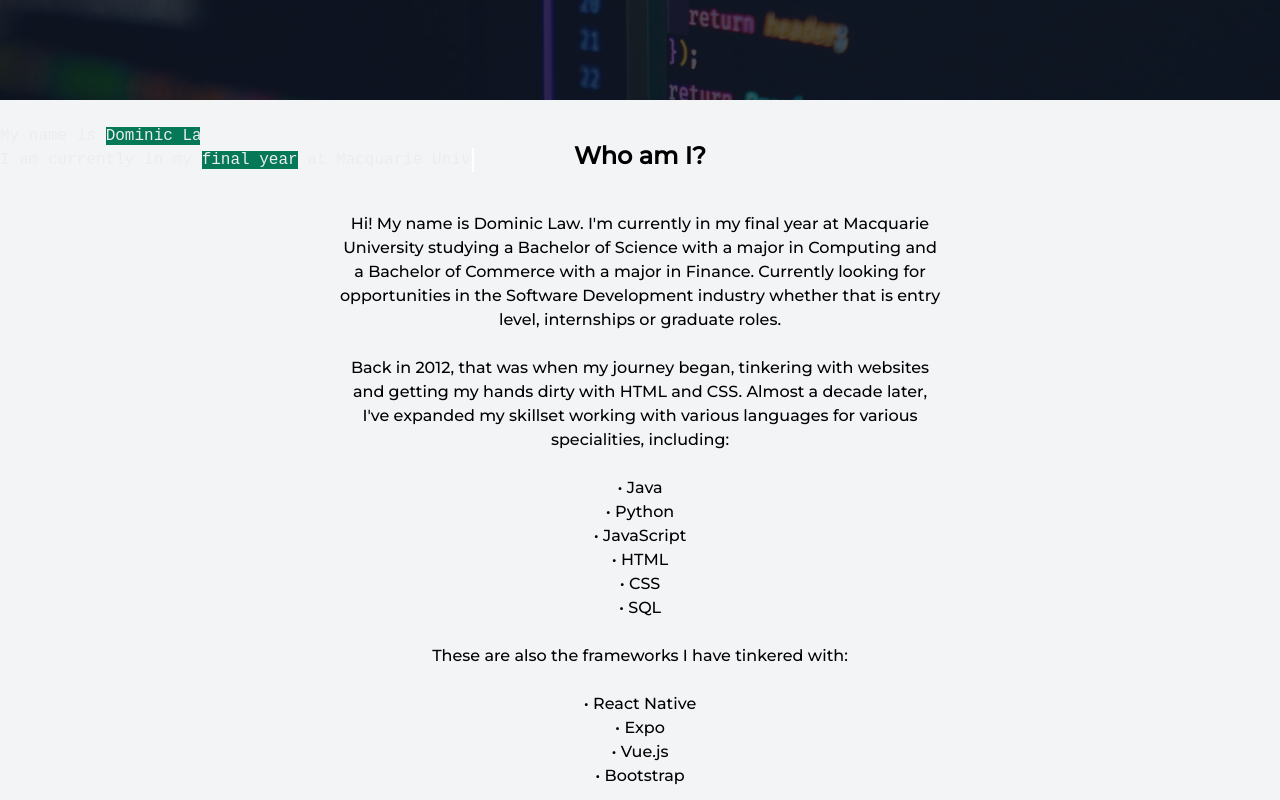
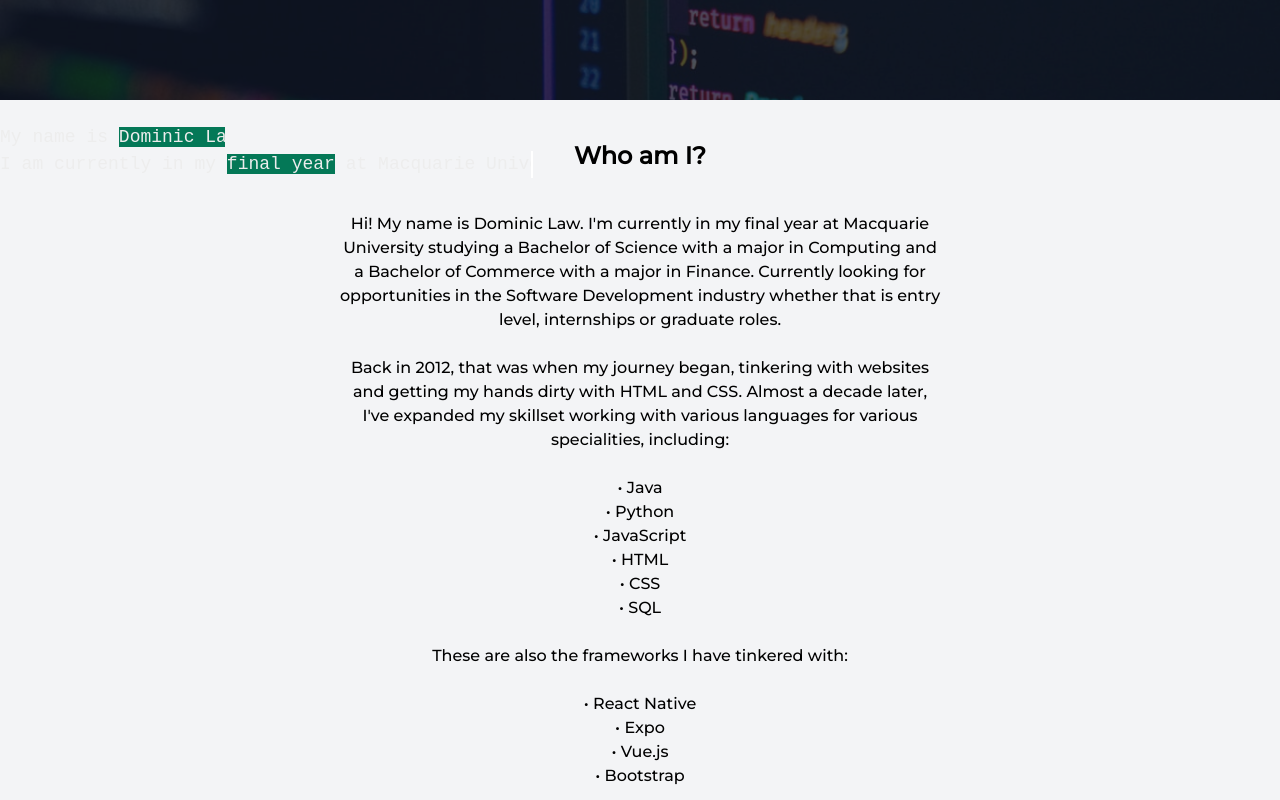
Before and after one commit to LawDominic/PortfolioV2, a React (Create React App) app: page / in a window 1280 px wide. Shown: the part 700-1500 px from the top of the page. Built offline with nearby package versions, Linux system fonts and the light colour scheme; some icons are missing.

Commit message:
Removed unnecessary styling

```diff
--- a/src/components/HeaderAnimation.css
+++ b/src/components/HeaderAnimation.css
@@ -1,14 +1,10 @@
 #header-content {
-    width: 100%;
-    height: 100%;
-    font-size: 18px;
     color: #ededed;
-    display: inline-block;
 }
 
 #header-content p {
+    max-width: 100%;
     vertical-align: center;
-    text-align: left;
     color: #ededed;
     font-family: "Anonymous Pro", monospace;
     white-space: nowrap;
@@ -130,23 +126,14 @@
 /* Media query */
 @media (max-width: 575px) {
     #header-content {
-        font-size: 10px;
-        padding: 0 0vh;
-    }
-}
-
-/* Small devices (landscape phones, 576px and up) */
-@media (min-width: 576px) {
-    #header-content {
-        font-size: 10px;
-        padding: 0 7.5vh 0 0;
+        font-size: 11px;
     }
 }
 
 /* Medium devices (tablets, 768px and up) */
 @media (min-width: 768px) {
     #header-content {
-        font-size: 10px;
+        font-size: 12px;
     }
 }
 
@@ -154,22 +141,12 @@
 @media (min-width: 992px) {
     #header-content {
         font-size: 14px;
-        padding: 0 20vh 0 0;
     }
 }
 
 /* X-Large devices (large desktops, 1200px and up) */
 @media (min-width: 1200px) {
     #header-content {
-        font-size: 16px;
-        padding: 0 20vh 0 0;
+        font-size: 18px;
     }
 }
-
-/* XX-Large devices (larger desktops, 1400px and up) */
-@media (min-width: 1400px) {
-    #header-content {
-        font-size: 20px;
-        padding: 0 0 0 20vh;
-    }
-}
```
